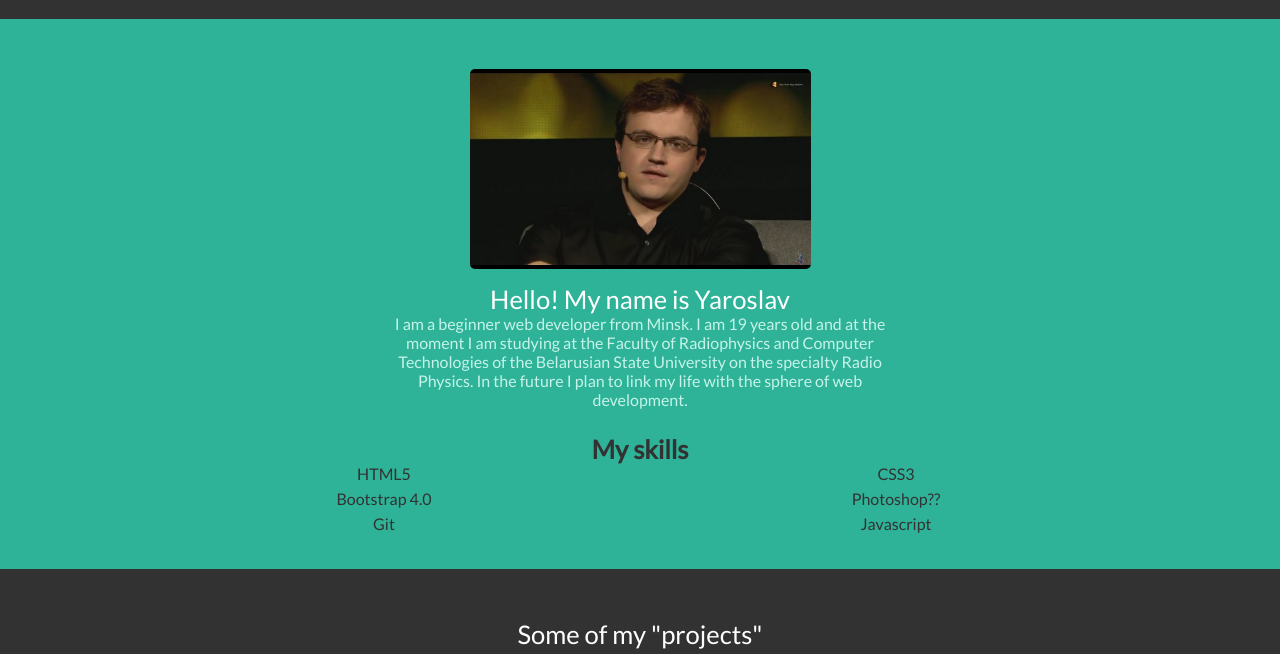
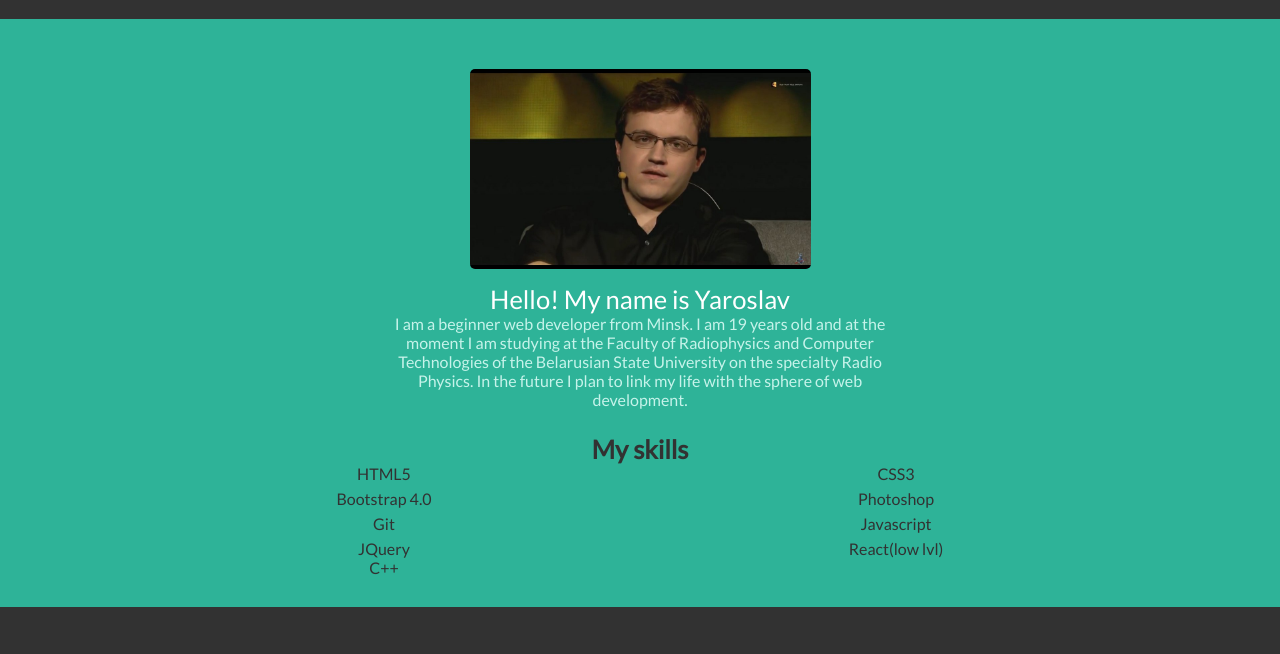
Before and after one commit to BarikQ/rsschool-cv, a plain HTML site: page index.html in a window 1280 px wide. Shown: the part 66-720 px from the top of the page. Drawn offline with Linux system fonts and the light colour scheme.

Commit message:
feat: add few skills

```diff
--- a/index.html
+++ b/index.html
@@ -50,9 +50,12 @@
       <p>HTML5</p>
       <p>CSS3</p>
       <p>Bootstrap 4.0</p>
-      <p>Photoshop??</p>
+      <p>Photoshop</p>
       <p>Git</p>
       <p>Javascript</p>
+      <p>JQuery</p>
+      <p>React(low lvl)</p>
+      <p>C++</p>
     </section>
 
     <section class="projects">
```
